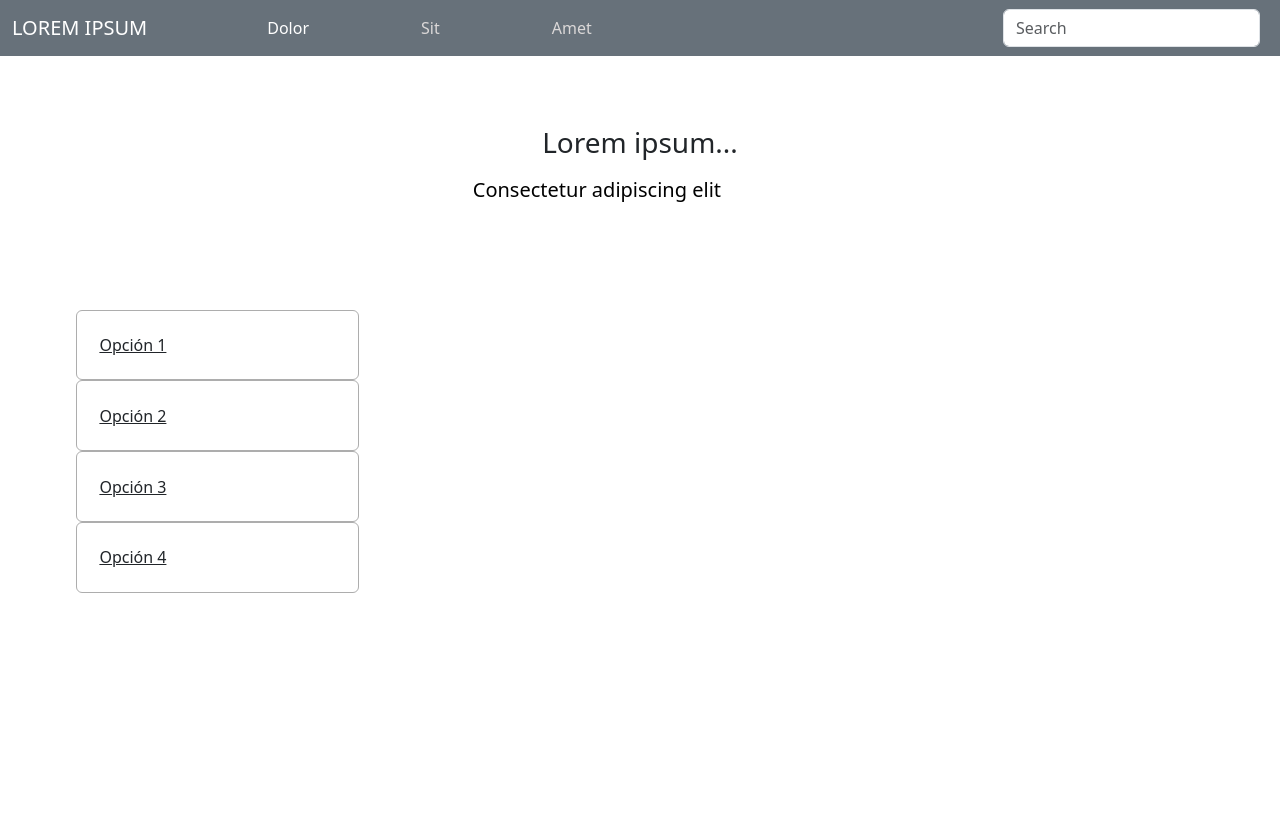
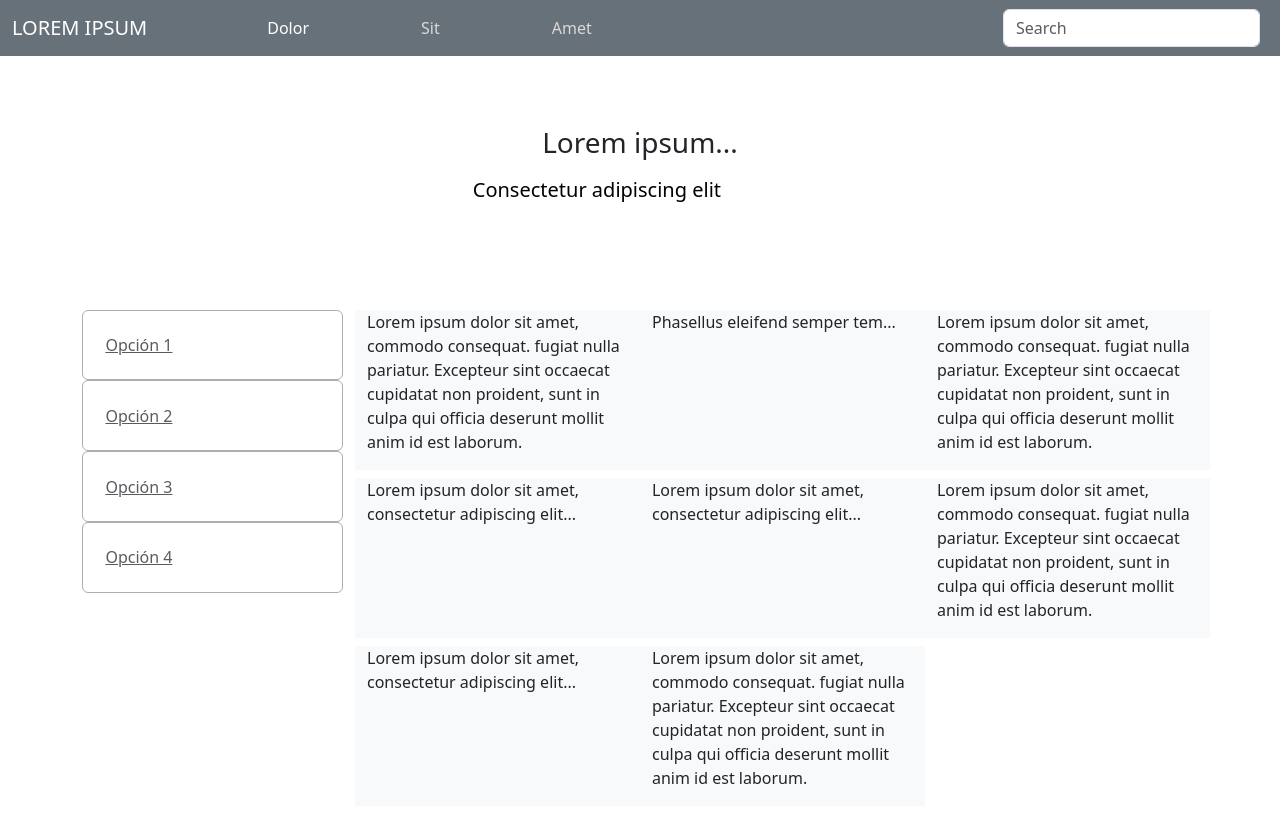
Before and after one commit to bryanribero/15.1.1.-Actividad-del-Taller, a plain HTML site: page index.html in a window 1280 px wide. Drawn offline with nearby package versions, Linux system fonts and the light colour scheme.

Commit message:
termine la primera etapa de la tarea

```diff
--- a/css/cuerpo.css
+++ b/css/cuerpo.css
@@ -1,9 +1,5 @@
 .contenedor-cuerpo {
     margin-top: 100px;
-}
-
-.cont-opciones {
-    margin-left: 4rem;
 }
 
 .botones .btn {
@@ -11,5 +7,8 @@
     text-decoration: underline;
     text-align: left;
     padding: 1.4rem;
-    max-width: 22rem;
 }
+
+.texto {
+    background-color: #F8F9FA;
+}
--- a/index.html
+++ b/index.html
@@ -17,12 +17,10 @@
     <div class="contenedor-titulo">
     </div>
 
-    <div class="contenedor-cuerpo">
-        <div class="cont-opciones row">
+    <div class="container">
+        <div class="row contenedor-cuerpo">
         </div>
-        <div class="cont-datos row">
-        </div>
-    </div>
+      </div>
 
     <script src="js/navbar.js"></script>
     <script src="js/titulo.js"></script>
--- a/js/cuerpo.js
+++ b/js/cuerpo.js
@@ -1,21 +1,53 @@
-document.addEventListener('DOMContentLoaded', function(){
+document.addEventListener('DOMContentLoaded', function() {
 
-    const opciones = document.querySelector('.cont-opciones');
-    const cuerpo = document.querySelector('.cont-datos');
-
-    const opcionesTexto = `
-    <div class="col-3 d-flex flex-column botones ">
-      <button class="btn ">Opción 1</button>
-      <button class="btn ">Opción 2</button>
-      <button class="btn ">Opción 3</button>
-      <button class="btn ">Opción 4</button>
-    </div>
-    `
-
-    opciones.innerHTML = opcionesTexto;
+  const contenedorCuerpo = document.querySelector('.contenedor-cuerpo');
 
 
-    const cuerpoTexto = `
+  const opcionesTexto = `
+  <div class="col-md-3">
+  <div class="list-group botones">
+    <button class=" list-group-item-action btn">Opción 1</button>
+    <button class=" list-group-item-action btn">Opción 2</button>
+    <button class=" list-group-item-action btn">Opción 3</button>
+    <button class=" list-group-item-action btn">Opción 4</button>
+  </div>
+</div>
+  `;
 
-    `
+
+  const cuerpoTexto = `
+  <div class="col-md-9">
+  <div class="row">
+    <div class="col-md-6 col-lg-4 mb-2 texto">
+      <p>Lorem ipsum dolor sit amet, commodo consequat. fugiat nulla pariatur. Excepteur sint occaecat cupidatat non proident, sunt in culpa qui officia deserunt mollit anim id est laborum.</p>
+    </div>
+    <div class="col-md-6 col-lg-4 mb-2 texto">
+      <p>Phasellus eleifend semper tem...</p>
+    </div>
+    <div class="col-md-6 col-lg-4 mb-2 texto">
+      <p>Lorem ipsum dolor sit amet, commodo consequat. fugiat nulla pariatur. Excepteur sint occaecat cupidatat non proident, sunt in culpa qui officia deserunt mollit anim id est laborum.</p>
+    </div>
+    <div class="col-md-6 col-lg-4 mb-2 texto">
+      <p>Lorem ipsum dolor sit amet, consectetur adipiscing elit...</p>
+    </div>
+    <div class="col-md-6 col-lg-4 mb-2 texto">
+      <p>Lorem ipsum dolor sit amet, consectetur adipiscing elit...</p>
+    </div>
+    <div class="col-md-6 col-lg-4 mb-2 texto">
+      <p>Lorem ipsum dolor sit amet, commodo consequat. fugiat nulla pariatur. Excepteur sint occaecat cupidatat non proident, sunt in culpa qui officia deserunt mollit anim id est laborum.</p>
+    </div>
+    <div class="col-md-6 col-lg-4 mb-2 texto">
+      <p>Lorem ipsum dolor sit amet, consectetur adipiscing elit...</p>
+    </div>
+    <div class="col-md-6 col-lg-4 mb-2 texto">
+      <p>Lorem ipsum dolor sit amet, commodo consequat. fugiat nulla pariatur. Excepteur sint occaecat cupidatat non proident, sunt in culpa qui officia deserunt mollit anim id est laborum.</p>
+    </div>
+  </div>
+</div>
+  `;
+
+  contenedorCuerpo.innerHTML = `
+      ${opcionesTexto}
+      ${cuerpoTexto}
+  `;
 });
--- a/js/navbar.js
+++ b/js/navbar.js
@@ -3,7 +3,7 @@ document.addEventListener("DOMContentLoaded", function(){
     const contenedorNavBar = document.querySelector(".contenedor-navbar");
 
     const navBar = `
-    <nav class="navbar navbar-expand-lg bg-body-tertiary custom-navbar">
+    <nav class="navbar navbar-expand-lg custom-navbar">
   <div class="container-fluid">
     <button class="navbar-toggler" type="button" data-bs-toggle="collapse" data-bs-target="#navbarTogglerDemo03" aria-controls="navbarTogglerDemo03" aria-expanded="false" aria-label="Toggle navigation">
       <span class="navbar-toggler-icon"></span>
```
